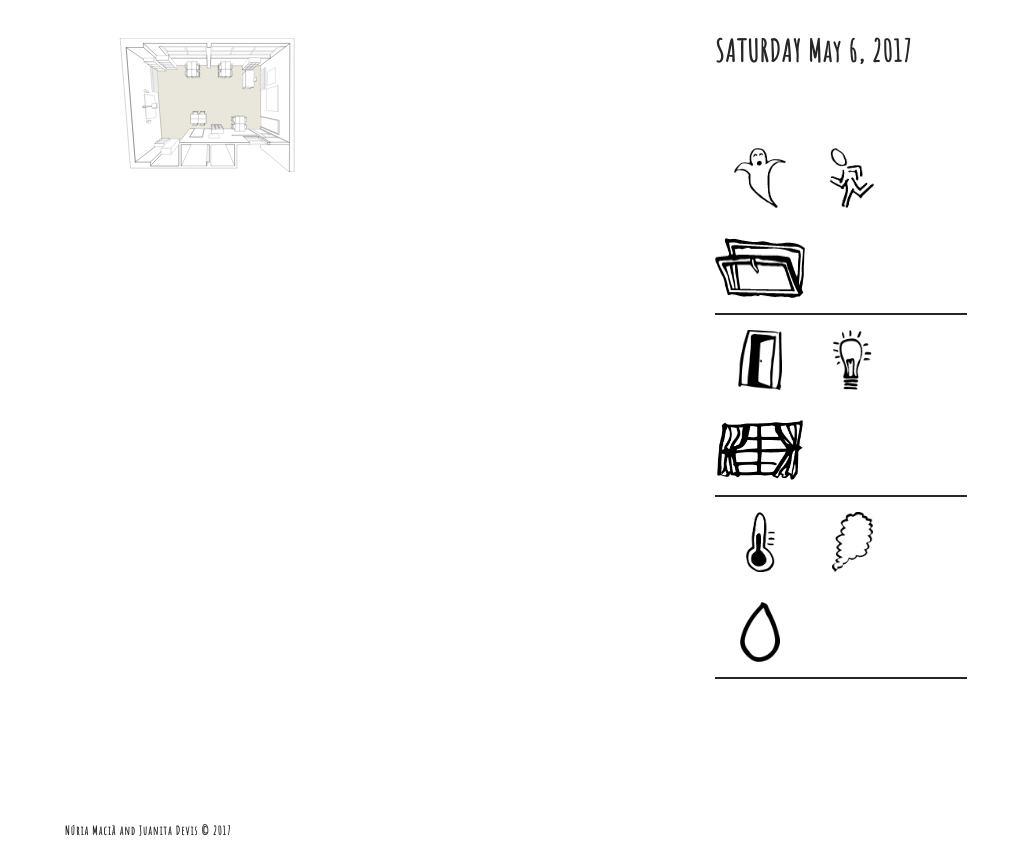
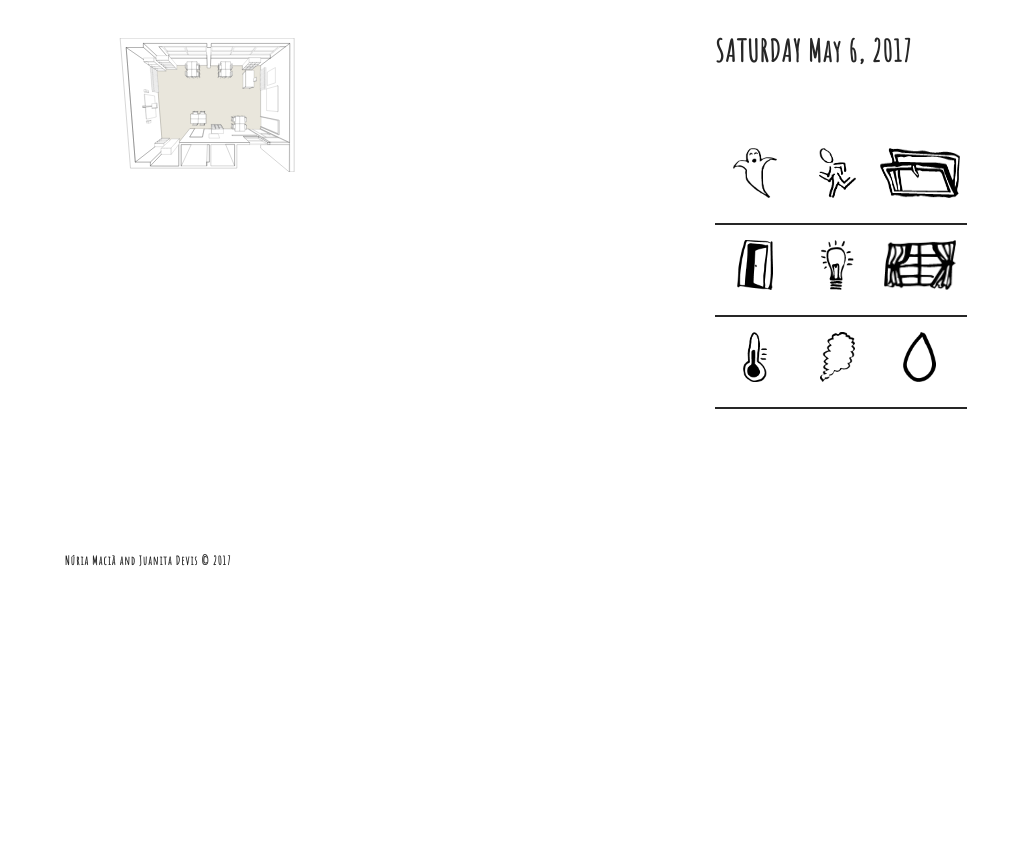
Before and after one commit to nmacia/Electronautes, a PHP site: page /sensors.html in a window 1024 px wide. Shown: the part 170-1029 px from the top of the page. After the commit the page ends 736 px from the top, so only its background shows below. Run offline with PHP 8.4, Linux system fonts and the light colour scheme; some libraries are stand-ins or nearby versions.

Commit message:
Responsiveness sensor icons

```diff
--- a/style/style.css
+++ b/style/style.css
@@ -472,6 +472,19 @@ footer {
   25 - RESPONSIVE
 ==================================================
 */
+@media (min-width: 991px)and (max-width:1199px) {
+
+    .row-sensor figure img {
+	   height: 50px;
+    }
+    .img-window-sensor {
+    max-width: 80px;
+    }
+    .buttonsensor {
+    max-width: 80px;
+    }
+
+}
 
 /* Smartphones (portrait and landscape) */
 @media only screen
```
